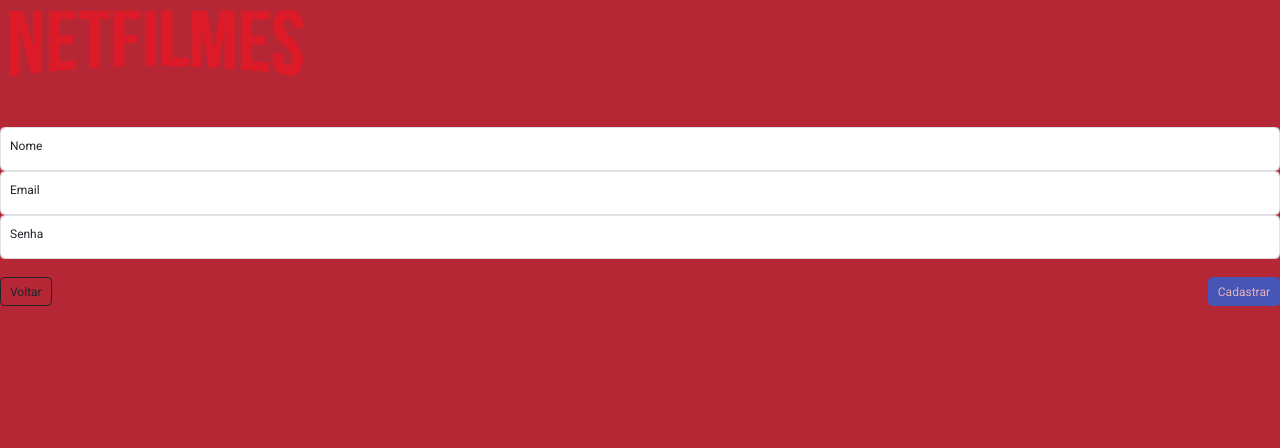
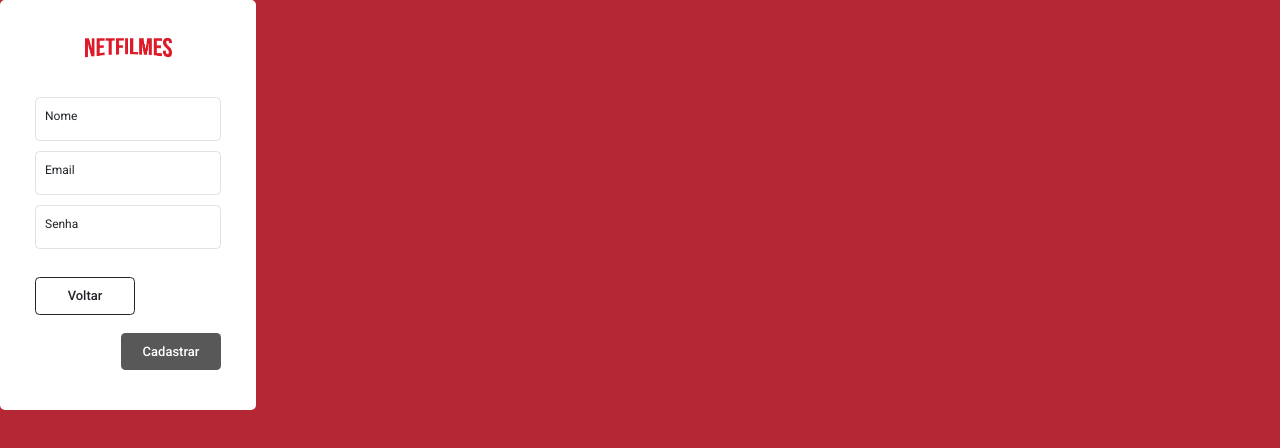
Before and after one commit to BrunaSuelen/netFilmes, a React (Create React App) app in the folder src/frontend/: page /cadastro in a window 1280 px wide. Shown: the top 448 px of the page. Built offline with nearby package versions, Linux system fonts and the light colour scheme.

Commit message:
ajuste estrutura cadastro

```diff
--- a/src/frontend/src/pages/Cadastro/index.jsx
+++ b/src/frontend/src/pages/Cadastro/index.jsx
@@ -1,8 +1,7 @@
 import React, { useEffect, useState } from 'react';
+import './Cadastro.css';
 import { Link } from "react-router-dom";
-
-//import './Cadastro.css';
-import api from '../../services/api'
+import api from '../../services/api';
 
 const Cadastro = () => {
     const [errorMessages, setErrorMessages] = useState({});
@@ -60,7 +59,7 @@ const Cadastro = () => {
 
 
     return (
-        <>
+        <div className="page-cadastro">
             <form className="mb-3" onSubmit={handleSubmit} id='formulario' >
                 <img className="mb-5" src="images/logo.png" alt="Logo da Página NetFilmes" id='imagem' />
                 <div className="form-floating">
@@ -105,7 +104,7 @@ const Cadastro = () => {
                 <Link className="btn mt-4 btn-outline-dark float-start d-none d-sm-inline" to="/" >Voltar</Link>
                 <button className="btn mt-4 btn-primary float-end" id="botao" type="submit" disabled={!isEnableButton}>Cadastrar</button>
             </form>
-        </>
+        </div>
     )
 }
 
```
